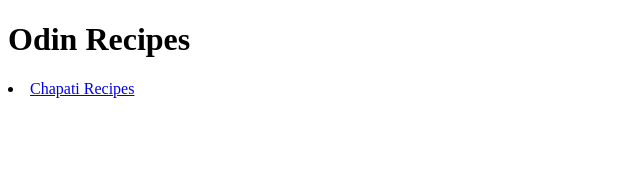
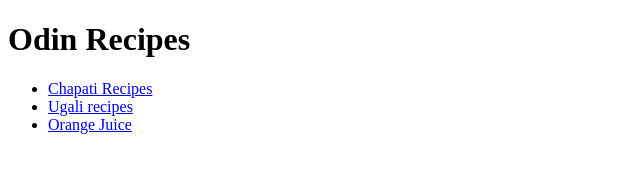
Before and after one commit to Nicole52-web/odin-recipes, a plain HTML site: page index.html in a window 1280 px wide. Shown: the whole page, without its empty margins (0-640 px from the left). Drawn offline with Linux system fonts and the light colour scheme.

Commit message:
removed an error

```diff
--- a/index.html
+++ b/index.html
@@ -8,10 +8,12 @@
 </head>
 <body>
     <h1>Odin Recipes</h1>
-  <li>
-    <a href="recipes/chapati.html">Chapati Recipes</a>
-    <a href=""></a>
-    <a href=""></a>
-  </li>
+  <ul>
+    <li><a href="recipes/chapati.html">Chapati Recipes</a></li>
+    <li><a href="recipes/ugali.html">Ugali recipes</a></li>
+    <li><a href="recipes/orange.html">Orange Juice</a></li>
+
+  </ul>
+
 </body>
 </html>
```
